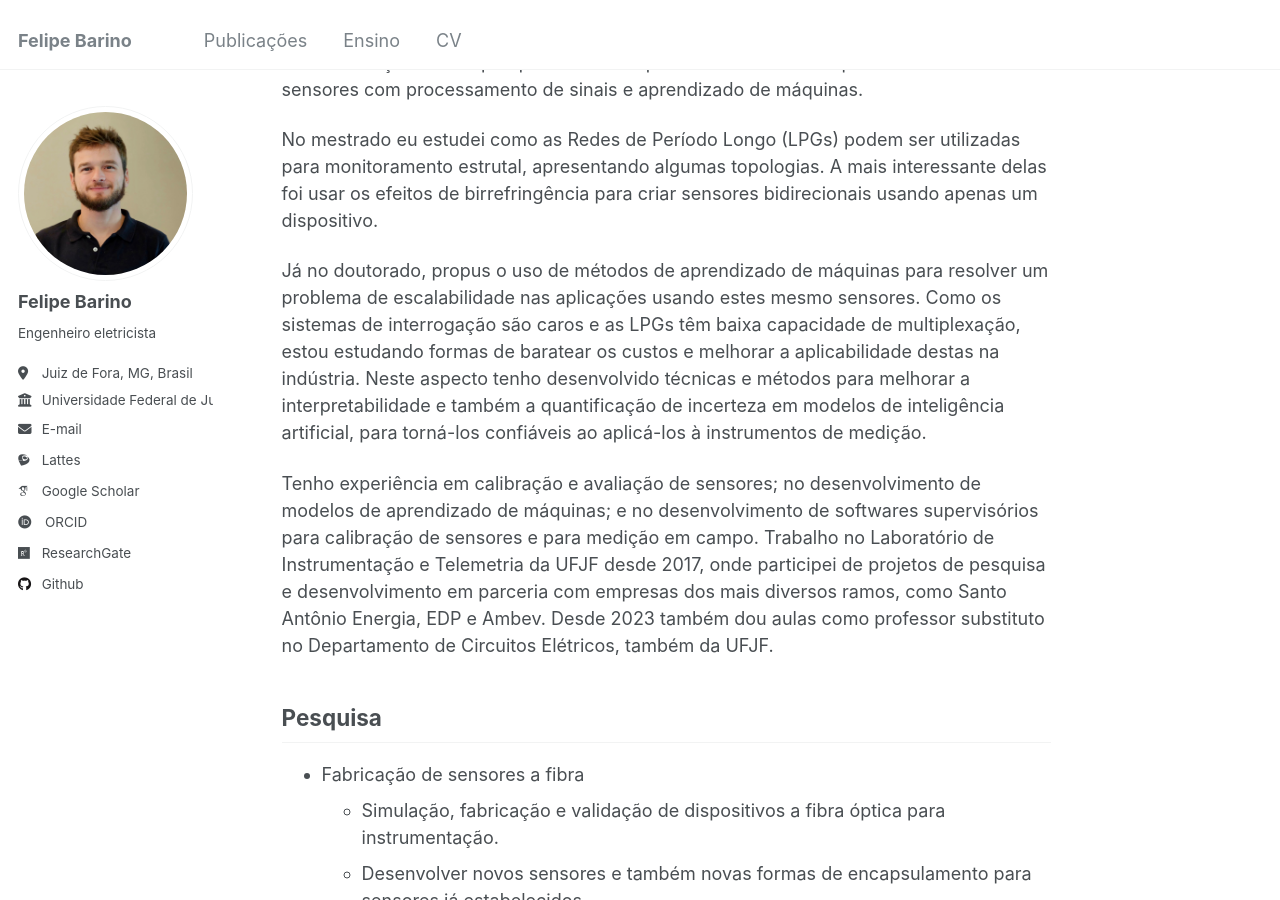
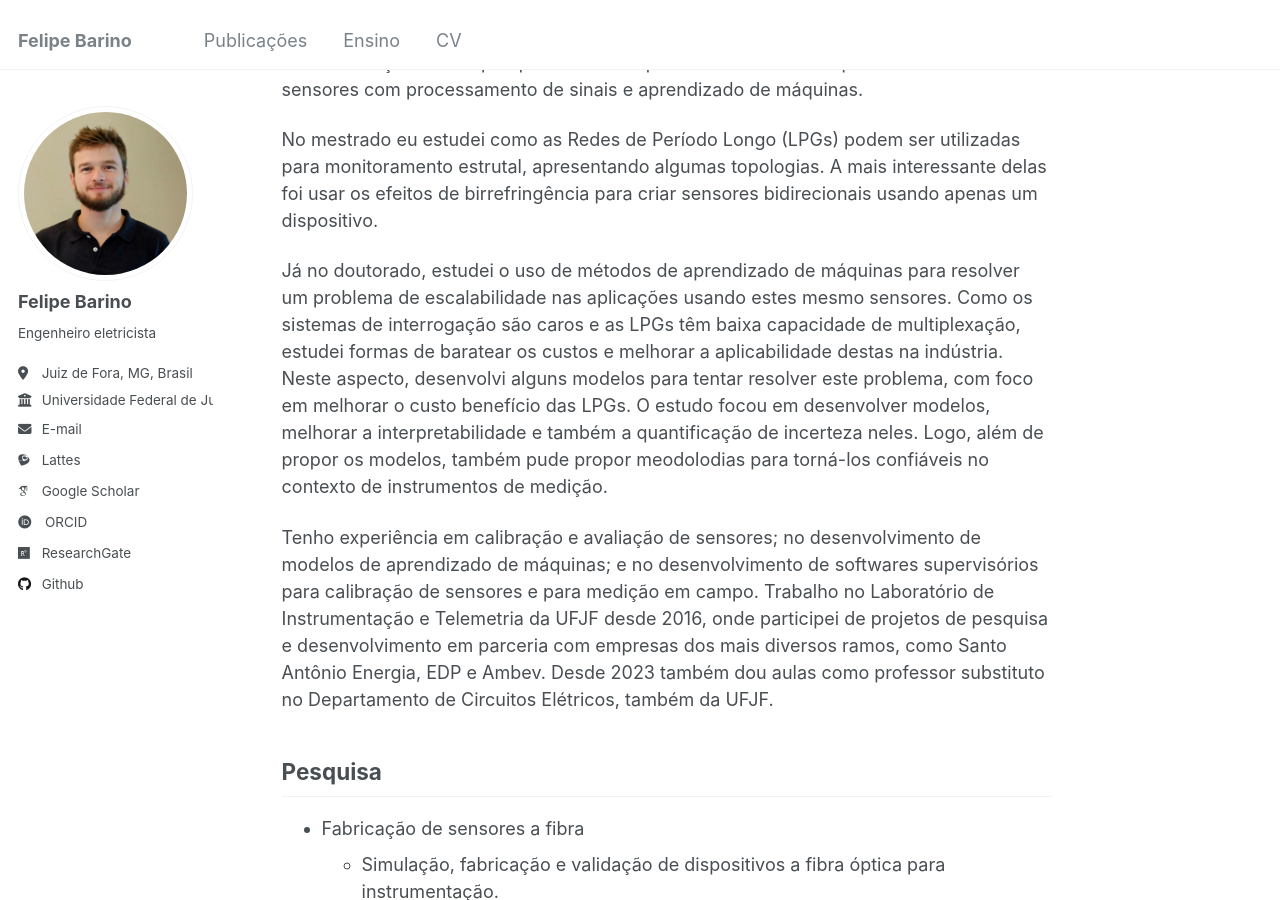
Before and after one commit to felipebarino/felipebarino.github.io, a Jekyll site: the page built from _pages/about.md, in a window 1280 px wide and 900 px high, scrolled down 204 px. Built offline with Jekyll 4.4.1, drawn with Linux system fonts in a browser that asks for light colours; some web fonts are replaced.

Commit message:
correções de texto

```diff
--- a/_config.yml
+++ b/_config.yml
@@ -11,7 +11,7 @@ locale                   : "pt-BR"
 title                    : "Felipe Barino"
 title_separator          : "-"
 name                     : &name "Felipe Oliveira Barino"
-description              : &description "Não sei"
+description              : &description ""
 url                      : https://felipebarino.github.io/ # the base hostname & protocol for your site e.g. "https://[your GitHub username].github.io"
 baseurl                  : "" # the subpath of your site, e.g. "/blog"
 repository               : "felipebarino/felipebarino.github.io"
--- a/_pages/about.md
+++ b/_pages/about.md
@@ -13,9 +13,9 @@ Estudei Engenharia Elétrica na Universidade Federal de Juiz de Fora (UFJF) e l
 
 No mestrado eu estudei como as Redes de Período Longo (LPGs) podem ser utilizadas para monitoramento estrutal, apresentando algumas topologias. A mais interessante delas foi usar os efeitos de birrefringência para criar sensores bidirecionais usando apenas um dispositivo.
 
-Já no doutorado, propus o uso de métodos de aprendizado de máquinas para resolver um problema de escalabilidade nas aplicações usando estes mesmo sensores. Como os sistemas de interrogação são caros e as LPGs têm baixa capacidade de multiplexação, estou estudando formas de baratear os custos e melhorar a aplicabilidade destas na indústria. Neste aspecto tenho desenvolvido técnicas e métodos para melhorar a interpretabilidade e também a quantificação de incerteza em modelos de inteligência artificial, para torná-los confiáveis ao aplicá-los à instrumentos de medição.
+Já no doutorado, estudei o uso de métodos de aprendizado de máquinas para resolver um problema de escalabilidade nas aplicações usando estes mesmo sensores. Como os sistemas de interrogação são caros e as LPGs têm baixa capacidade de multiplexação, estudei formas de baratear os custos e melhorar a aplicabilidade destas na indústria. Neste aspecto, desenvolvi alguns modelos para tentar resolver este problema, com foco em melhorar o custo benefício das LPGs. O estudo focou em desenvolver modelos, melhorar a interpretabilidade e também a quantificação de incerteza neles. Logo, além de propor os modelos, também pude propor meodolodias para torná-los confiáveis no contexto de instrumentos de medição.
 
-Tenho experiência em calibração e avaliação de sensores; no desenvolvimento de modelos de aprendizado de máquinas; e no desenvolvimento de softwares supervisórios para calibração de sensores e para medição em campo. Trabalho no Laboratório de Instrumentação e Telemetria da UFJF desde 2017, onde participei de projetos de pesquisa e desenvolvimento em parceria com empresas dos mais diversos ramos, como Santo Antônio Energia, EDP e Ambev. Desde 2023 também dou aulas como professor substituto no Departamento de Circuitos Elétricos, também da UFJF.
+Tenho experiência em calibração e avaliação de sensores; no desenvolvimento de modelos de aprendizado de máquinas; e no desenvolvimento de softwares supervisórios para calibração de sensores e para medição em campo. Trabalho no Laboratório de Instrumentação e Telemetria da UFJF desde 2016, onde participei de projetos de pesquisa e desenvolvimento em parceria com empresas dos mais diversos ramos, como Santo Antônio Energia, EDP e Ambev. Desde 2023 também dou aulas como professor substituto no Departamento de Circuitos Elétricos, também da UFJF.
 
 Pesquisa
 ---
```
Also changed, not shown: _data/navigation.yml (line endings or trailing spaces).
